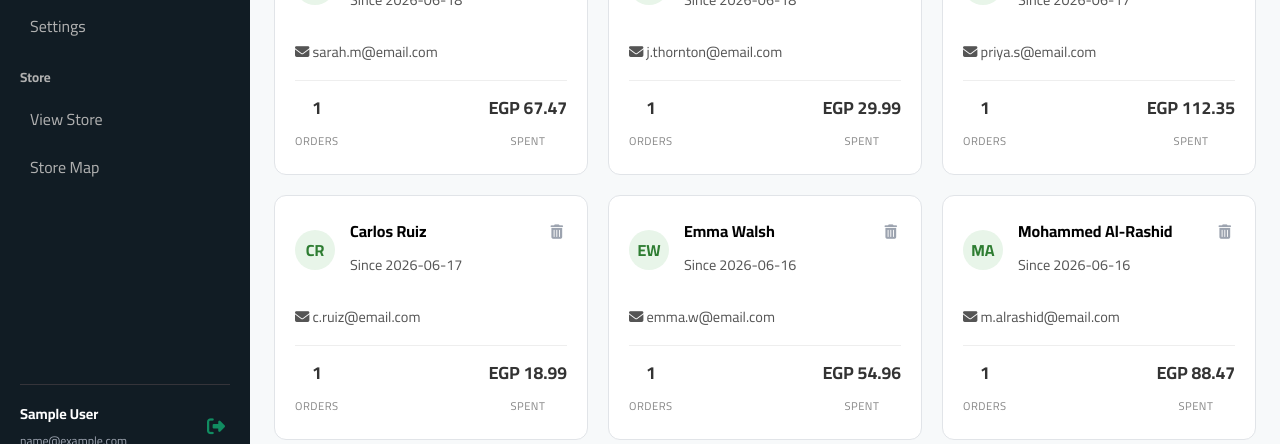
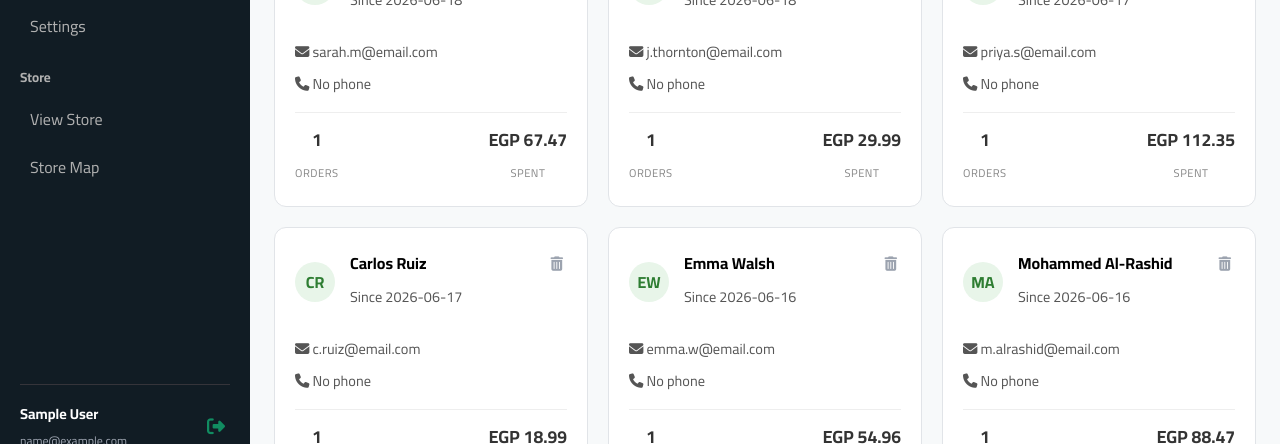
Before and after one commit to Mariem184/Pharmacy-Store, an Angular app: page /admin/customers in a window 1280 px wide. Shown: the part 328-772 px from the top of the page. Built offline with nearby package versions, Linux system fonts and the light colour scheme; no server answers; sample sign-in values are in the browser's storage.

Commit message:
save changes

```diff
--- a/src/app/shared/Components/customer-list/customer-list.html
+++ b/src/app/shared/Components/customer-list/customer-list.html
@@ -30,9 +30,7 @@
             </div>
             <div class="card-bottom">
                 <p><i class="fa-solid fa-envelope"></i> {{customer.email}}</p>
-                <!--
-                <p><i class="fa-solid fa-phone"></i> {{customer.Phone}}</p>
-                -->
+                <p><i class="fa-solid fa-phone"></i> {{customer.phone || 'No phone'}}</p>
                 <div class="stats">
                     <div class="stat"><strong>{{customer.orders}}</strong><br><small>ORDERS</small></div>
                     <div class="stat"><strong>EGP {{customer.spent}}</strong><br><small>SPENT</small></div>
```
